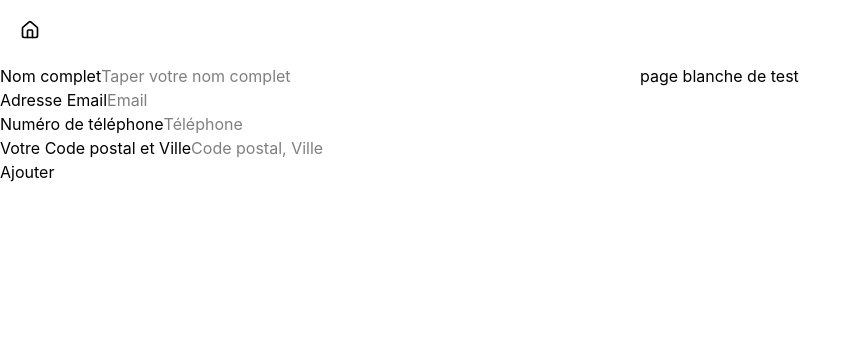
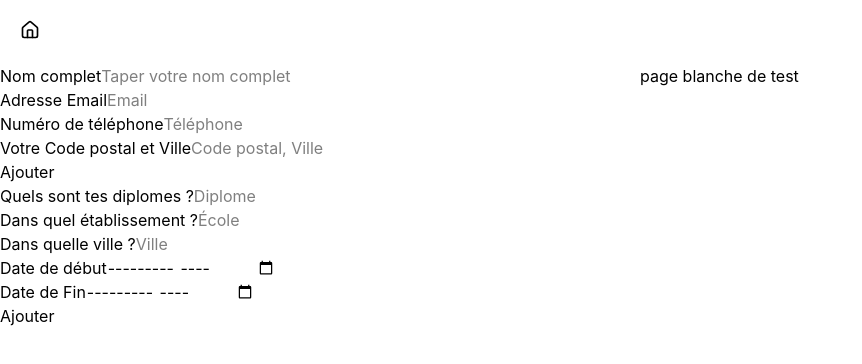
Before and after one commit to Frederic-Champion/projet-examen-blanc, a React (Vite) app: page /CV-application in a window 1280 px wide. Shown: the top 364 px of the page, without its empty margins (0-862 px from the left). Built offline with nearby package versions, Linux system fonts and the light colour scheme.

Commit message:
CV Application : section Formations (liste + lifting state up)

```diff
--- a/src/pages/CvApplication.tsx
+++ b/src/pages/CvApplication.tsx
@@ -9,8 +9,24 @@ interface Infos {
 interface InfosGeneralesProps {
   onEnvoyerInfos: (infos: Infos) => void;
 }
+interface Formation {
+  diplome: string;
+  ecole: string;
+  ville: string;
+  debut: string;
+  fin: string;
+  id: string;
+}
+
+interface FormationsProps {
+  onEnvoyerFormation: (formation: Formation) => void;
+  onSupprimerDiplome: (id: string) => void;
+  formations: Formation[];
+}
+
 interface PagePresentationProps {
   infos: Infos | null;
+  formations: Formation[];
 }
 
 function InfosGenerales({ onEnvoyerInfos }: InfosGeneralesProps) {
@@ -80,43 +96,142 @@ function InfosGenerales({ onEnvoyerInfos }: InfosGeneralesProps) {
   );
 }
 
-function Formations() {
-  return <form></form>;
+function AfficherFormations({
+  onEnvoyerFormation,
+  onSupprimerDiplome: onSupprimerFormation,
+  formations,
+}: FormationsProps) {
+  const [diplome, setDiplome] = useState("");
+  const [ecole, setEcole] = useState("");
+  const [ville, setVille] = useState("");
+  const [debut, setDebut] = useState("");
+  const [fin, setFin] = useState("");
+
+  function ajouterDiplome(e: React.SubmitEvent) {
+    e.preventDefault();
+    const formation = { diplome, ecole, ville, debut, fin, id: crypto.randomUUID() };
+    onEnvoyerFormation(formation);
+    setDiplome("");
+    setEcole("");
+    setVille("");
+    setDebut("");
+    setFin("");
+  }
+
+  return (
+    <div>
+      <form onSubmit={ajouterDiplome}>
+        <div>
+          <label htmlFor="diplome">Quels sont tes diplomes ?</label>
+          <input
+            required
+            value={diplome}
+            onChange={(e) => setDiplome(e.target.value)}
+            type="text"
+            id="diplome"
+            placeholder="Diplome"
+          />
+        </div>
+        <div>
+          <label htmlFor="ecole">Dans quel établissement ?</label>
+          <input
+            required
+            value={ecole}
+            onChange={(e) => setEcole(e.target.value)}
+            type="text"
+            id="ecole"
+            placeholder="École"
+          />
+        </div>
+        <div>
+          <label htmlFor="ville">Dans quelle ville ?</label>
+          <input
+            required
+            value={ville}
+            onChange={(e) => setVille(e.target.value)}
+            type="text"
+            id="ville"
+            placeholder="Ville"
+          />
+        </div>
+        <div>
+          <label htmlFor="debut">Date de début</label>
+          <input required value={debut} onChange={(e) => setDebut(e.target.value)} type="month" id="debut" />
+        </div>
+        <div>
+          <label htmlFor="fin">Date de Fin</label>
+          <input required value={fin} onChange={(e) => setFin(e.target.value)} type="month" id="fin" />
+        </div>
+        <button type="submit">Ajouter</button>
+      </form>
+      <div>
+        {formations.map(({ diplome, ecole, ville, debut, fin, id }) => (
+          <div key={id}>
+            <p>
+              {diplome}: {ecole}-{ville}//{debut}-{fin}
+            </p>
+            <button type="button" onClick={() => onSupprimerFormation(id)}>
+              Supprimer
+            </button>
+          </div>
+        ))}
+      </div>
+    </div>
+  );
 }
 
 function Experiences() {
   return <form></form>;
 }
 
-function PagePresentation({ infos }: PagePresentationProps) {
+function PagePresentation({ infos, formations }: PagePresentationProps) {
   return (
     <>
       <p>page blanche de test</p>
-      {infos !== null && (
-        <div>
-          {infos.nom}-{infos.email}-{infos.tel}-{infos.ville}
+      <div>
+        {infos !== null && (
+          <div>
+            {infos.nom}-{infos.email}-{infos.tel}-{infos.ville}
+          </div>
+        )}
+      </div>
+      {formations.map(({ diplome, ecole, ville, debut, fin, id }) => (
+        <div key={id}>
+          {diplome} :{ecole}-{ville}
+          {debut}/{fin}
         </div>
-      )}
+      ))}
     </>
   );
 }
 
 function CvApplication() {
   const [infos, setInfos] = useState<Infos | null>(null);
+  const [formations, setFormations] = useState<Formation[]>([]);
 
   function handleRecupInfos(infos: Infos) {
     setInfos(infos);
+  }
+  function handleRecupFormations(formation: Formation) {
+    setFormations((prev) => [...prev, formation]);
+  }
+  function handleSupprimerFormation(id: string) {
+    setFormations(formations.filter((f) => f.id !== id));
   }
 
   return (
     <main className="mt-16 grid grid-cols-2">
       <div>
         <InfosGenerales onEnvoyerInfos={handleRecupInfos} />
-        <Formations />
+        <AfficherFormations
+          formations={formations}
+          onEnvoyerFormation={handleRecupFormations}
+          onSupprimerDiplome={handleSupprimerFormation}
+        />
         <Experiences />
       </div>
       <div>
-        <PagePresentation infos={infos} />
+        <PagePresentation infos={infos} formations={formations} />
       </div>
     </main>
   );
```
Also changed, not shown: 1 other file (tests, documents, lock files or other folders).
